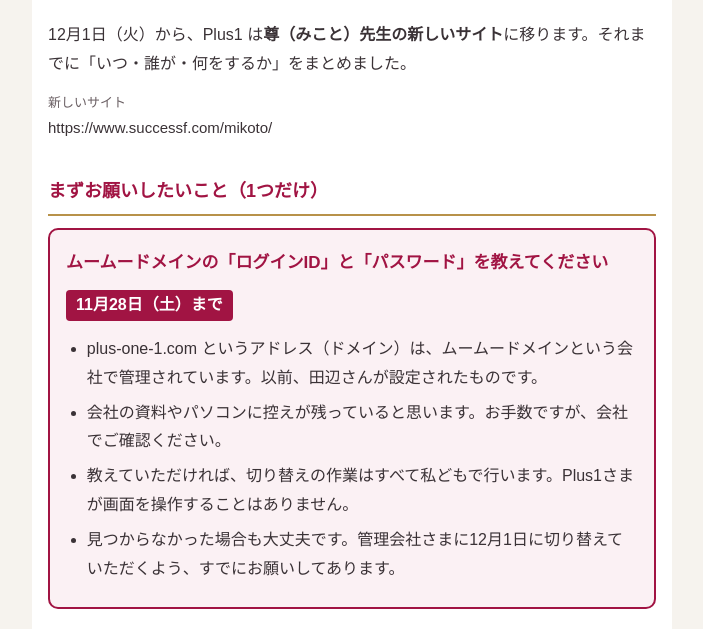
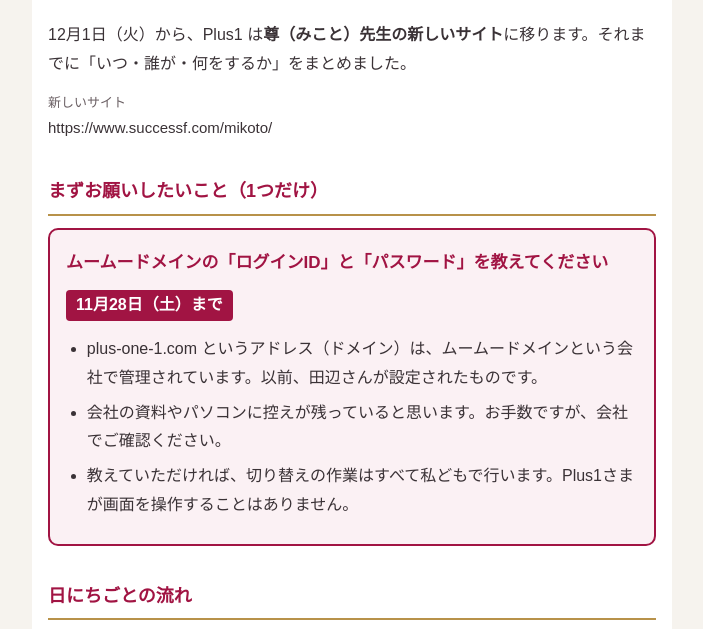
Before and after one commit to thankyoudays-sites/plus-one-1, a plain HTML site: page schedule.html in a window 1280 px wide. Shown: the part 112-741 px from the top of the page, without its empty margins (288-991 px from the left). Drawn offline with Linux system fonts and the light colour scheme.

Commit message:
Add files via upload

```diff
--- a/schedule.html
+++ b/schedule.html
@@ -55,7 +55,6 @@ footer{background:var(--gr);text-align:center;padding:14px;font-size:12px;color:
       <li>plus-one-1.com というアドレス（ドメイン）は、ムームードメインという会社で管理されています。以前、田辺さんが設定されたものです。</li>
       <li>会社の資料やパソコンに控えが残っていると思います。お手数ですが、会社でご確認ください。</li>
       <li>教えていただければ、切り替えの作業はすべて私どもで行います。Plus1さまが画面を操作することはありません。</li>
-      <li>見つからなかった場合も大丈夫です。管理会社さまに12月1日に切り替えていただくよう、すでにお願いしてあります。</li>
     </ul>
   </div>
 
```
